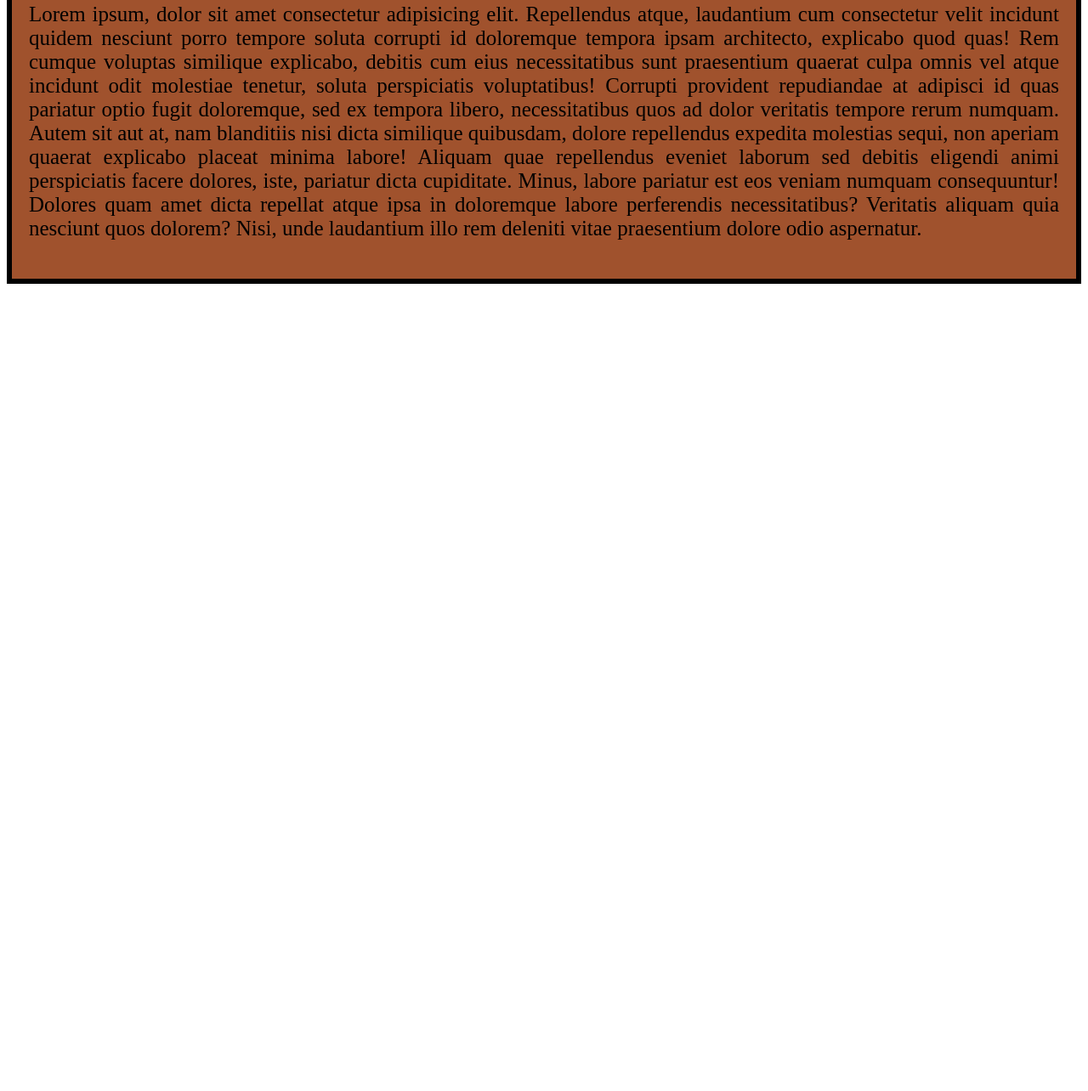
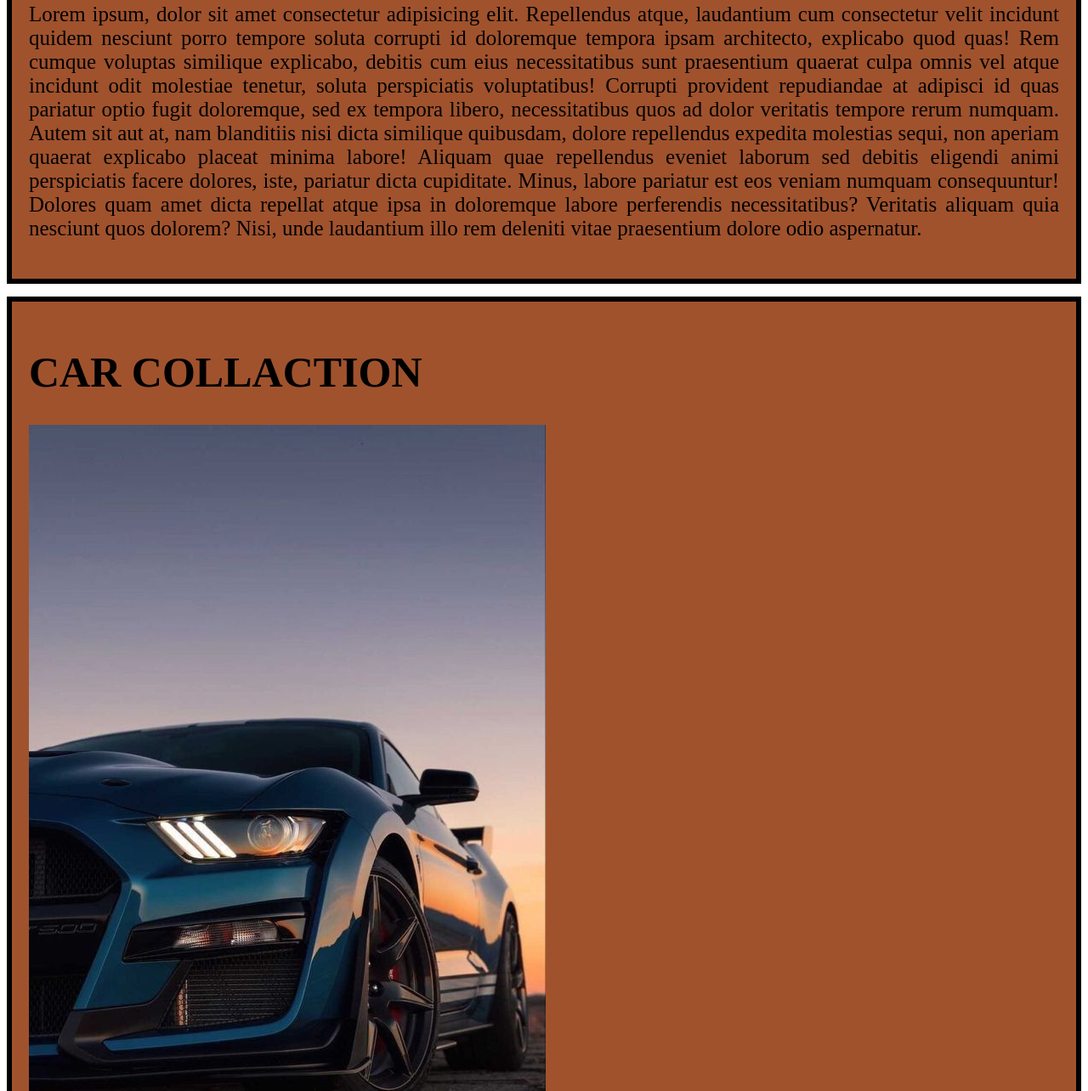
Before and after one commit to shadowrahmat/my-first-website, a plain HTML site: page index.html in a window 1280 px wide. Shown: the part 949-2233 px from the top of the page at 85% size. Before the commit the page ends 1298 px from the top, so only its background shows below. Drawn offline with Linux system fonts and the light colour scheme.

Commit message:
image car

```diff
--- a/index.html
+++ b/index.html
@@ -25,6 +25,10 @@
             Lorem ipsum, dolor sit amet consectetur adipisicing elit. Repellendus atque, laudantium cum consectetur velit incidunt quidem nesciunt porro tempore soluta corrupti id doloremque tempora ipsam architecto, explicabo quod quas! Rem cumque voluptas similique explicabo, debitis cum eius necessitatibus sunt praesentium quaerat culpa omnis vel atque incidunt odit molestiae tenetur, soluta perspiciatis voluptatibus! Corrupti provident repudiandae at adipisci id quas pariatur optio fugit doloremque, sed ex tempora libero, necessitatibus quos ad dolor veritatis tempore rerum numquam. Autem sit aut at, nam blanditiis nisi dicta similique quibusdam, dolore repellendus expedita molestias sequi, non aperiam quaerat explicabo placeat minima labore! Aliquam quae repellendus eveniet laborum sed debitis eligendi animi perspiciatis facere dolores, iste, pariatur dicta cupiditate. Minus, labore pariatur est eos veniam numquam consequuntur! Dolores quam amet dicta repellat atque ipsa in doloremque labore perferendis necessitatibus? Veritatis aliquam quia nesciunt quos dolorem? Nisi, unde laudantium illo rem deleniti vitae praesentium dolore odio aspernatur.
         </p>
     </div>
+    <div>
+        <h1>CAR COLLACTION</h1>
+        <img src="2023 Ford Mustang Car aesthetic _ Cool cars _ car wallpapers.jpg" alt="">
+    </div>
 
 </body>
 </html>
```
Also changed, not shown: 2023 Ford Mustang Car aesthetic _ Cool cars _ car wallpapers.jpg (added).
